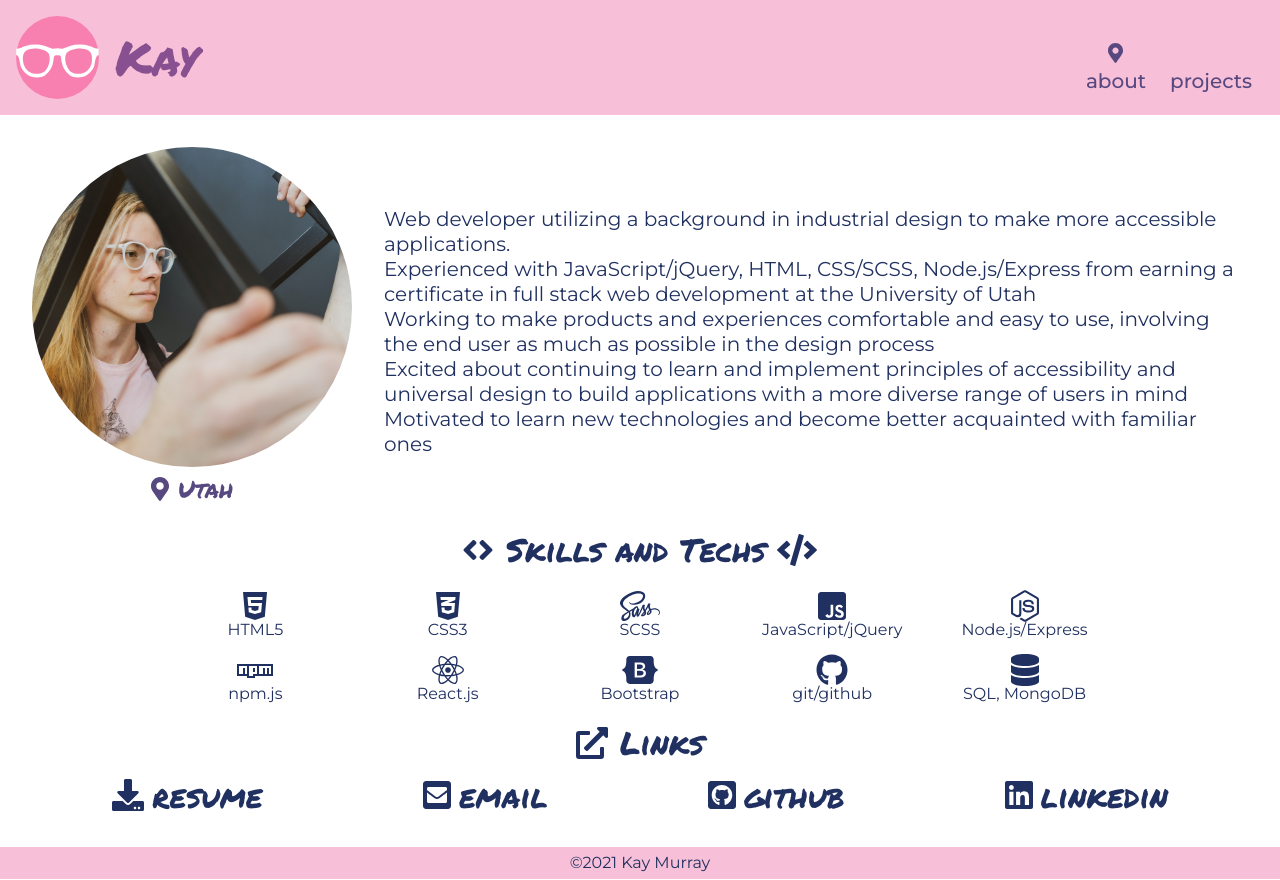
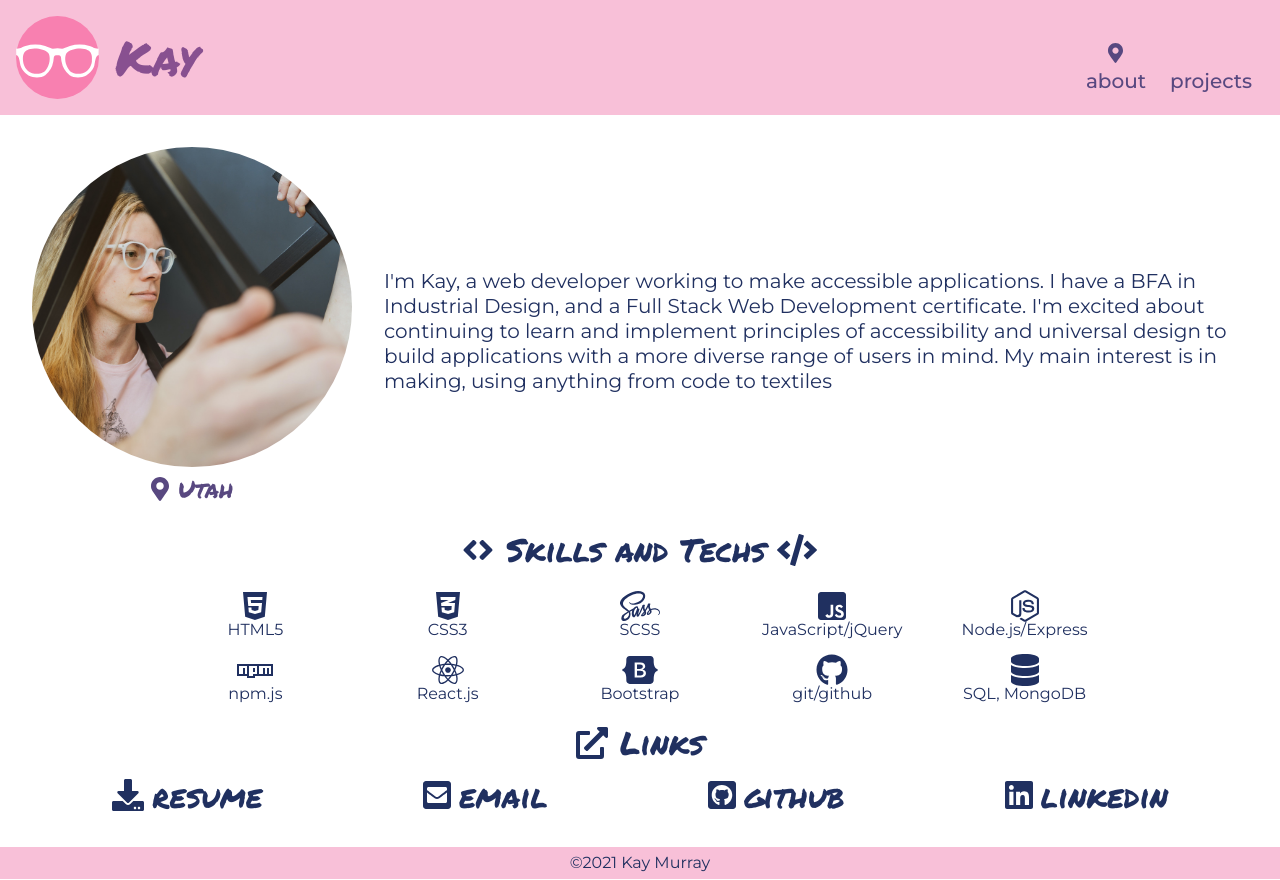
Before and after one commit to theykay/bubblegum, a React (Create React App) app: page / in a window 1280 px wide. Built offline with nearby package versions, Linux system fonts and the light colour scheme.

Commit message:
shortened about me section (for now)

```diff
--- a/src/Pages/AboutMe/AboutMe.jsx
+++ b/src/Pages/AboutMe/AboutMe.jsx
@@ -4,7 +4,7 @@ import './AboutMe.scss';
 import { FontAwesomeIcon } from '@fortawesome/react-fontawesome';
 import { faEnvelopeSquare, faMapMarkerAlt, faDownload } from '@fortawesome/free-solid-svg-icons';
 import { faGithubSquare, faLinkedin } from '@fortawesome/free-brands-svg-icons';
-import { faCode, faDatabase, faExternalLinkAlt, faAngleRight, faAngleLeft } from '@fortawesome/free-solid-svg-icons';
+import { faCode, faDatabase, faExternalLinkAlt, faAngleRight, faAngleLeft, faCertificate } from '@fortawesome/free-solid-svg-icons';
 import { faHtml5, faCss3Alt, faSass, faJsSquare, faReact, faBootstrap, faNodeJs, faNpm, faGithub } from '@fortawesome/free-brands-svg-icons';
 import ProfilePic from '../../images/profile.jpeg';
 import Resume from '../../images/KayMurray.pdf';
@@ -19,13 +19,14 @@ const AboutMe = () => {
         </article>
         <article id="metails">
           {/* A bio that demonstrates experience in and passion for your desired role */}
-          {/* a ‘bio’’ section that discusses your background and how it relates to the role you are currently going for.  */}
+          {/* a ‘bio’’ section that discusses your background and how it relates to the role you are currently going for */}
           {/* Keep in mind in your bio section, we want to include 5 skills and technologies as a visual impact */}
-          <p className="introP" id="intro">Web developer utilizing a background in industrial design to make more accessible applications. </p>
-          <p className="introP">Experienced with JavaScript/jQuery, HTML, CSS/SCSS, Node.js/Express from earning a certificate in full stack web development at the University of Utah</p>
+          <p className="introP">I'm Kay, a web developer working to make accessible applications. I have a BFA in Industrial Design, and a Full Stack Web Development certificate. I'm excited about continuing to learn and implement principles of accessibility and universal design to build applications with a more diverse range of users in mind. My main interest is in making, using anything from code to textiles</p>
+          {/* <p className="introP">web developer utilizing a background in industrial design to make more accessible applications</p>
+          <p className="introP"><FontAwesomeIcon icon={faCertificate} /> Full Stack Web Development, University of Utah</p>
           <p className="introP">Working to make products and experiences comfortable and easy to use, involving the end user as much as possible in the design process</p>
           <p className="introP">Excited about continuing to learn and implement principles of accessibility and universal design to build applications with a more diverse range of users in mind</p>
-          <p className="introP">Motivated to learn new technologies and become better acquainted with familiar ones</p>
+          <p className="introP">Motivated to learn new technologies and become better acquainted with familiar ones</p> */}
           <p id="experience"></p>
         </article>
 
```
